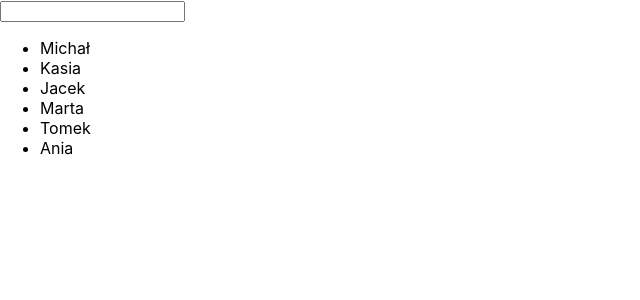
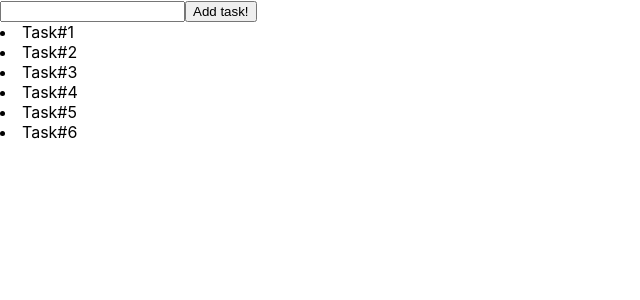
Before and after one commit to MrWonsik/react_test, a React (Create React App) app: page / in a window 1280 px wide. Shown: the top 300 px of the page, without its empty margins (0-640 px from the left). Built offline with nearby package versions, Linux system fonts and the light colour scheme.

Commit message:
Testing react and own app (not working yet)

```diff
--- a/src/App.js
+++ b/src/App.js
@@ -1,34 +1,37 @@
 import * as React from 'react';
-import UsersList from './UsersList'
-
-const allUsers = ['Michał', 'Kasia', 'Jacek', 'Marta', 'Tomek', 'Ania'];
+import TasksList from './TasksList';
 
 class App extends React.Component {
   constructor() {
     super();
 
     this.state = {
-      filteredUsers: allUsers,
+      tasks: ['Task#1', 'Task#2', 'Task#3', 'Task#4', 'Task#5', 'Task#6'],
+      newTask: null
     };
   }
 
-  filterUsers = (e) => {
-    const text = e.currentTarget.value;
-    const filteredUsers = this.getFilteredUsersForText(text)
-    this.setState({
-      filteredUsers
-    })
+  saveInput = (e) => {
+    this.setState({ newTask: e.currentTarget.value });
   }
 
-  getFilteredUsersForText(text){
-    return allUsers.filter(user => user.toLowerCase().includes(text.toLowerCase()))
+  addTask = () => {
+    this.setState(state => {
+      const tasks = state.tasks.push(state.newTask);
+
+      return {
+        tasks,
+        newTask: '',
+      };
+    });
   }
 
   render(){
     return (
         <div>
-          <input onInput={this.filterUsers} />
-          <UsersList users={this.state.filteredUsers} />
+          <input onInput={this.saveInput} />
+          <button onClick={this.addTask}>Add task!</button>
+          <TasksList tasks={this.state.tasks} />
         </div>
       );
   }
--- /dev/null
+++ b/src/TasksList.js
@@ -0,0 +1,12 @@
+import * as React from 'react';
+
+const TasksList = ({tasks}) => {
+    return (
+      <div>
+          {tasks.map(task => <li key={task}>{task}</li>)}
+      </div>
+      );
+
+}
+
+export default TasksList;
--- a/src/UsersList.js
+++ /dev/null
@@ -1,18 +0,0 @@
-import * as React from 'react';
-
-const UsersList = ({ users }) => {
-  if (users.length > 0) {
-    return (
-      <ul>
-        {users.map(user => <li key={user}>{user}</li>)}
-      </ul>
-    );
-  }
-
-
-  return (
-    <p>No results!</p>
-  );
-}
-
-export default UsersList;
```
